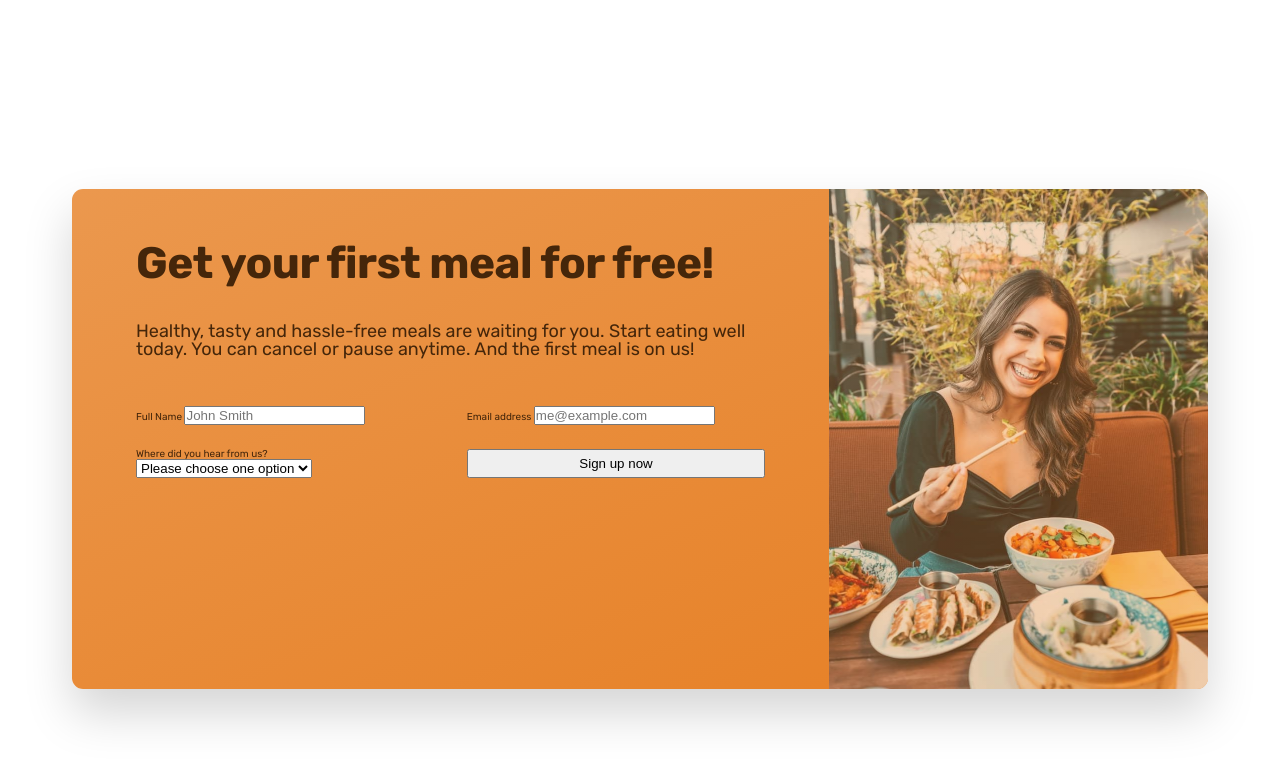
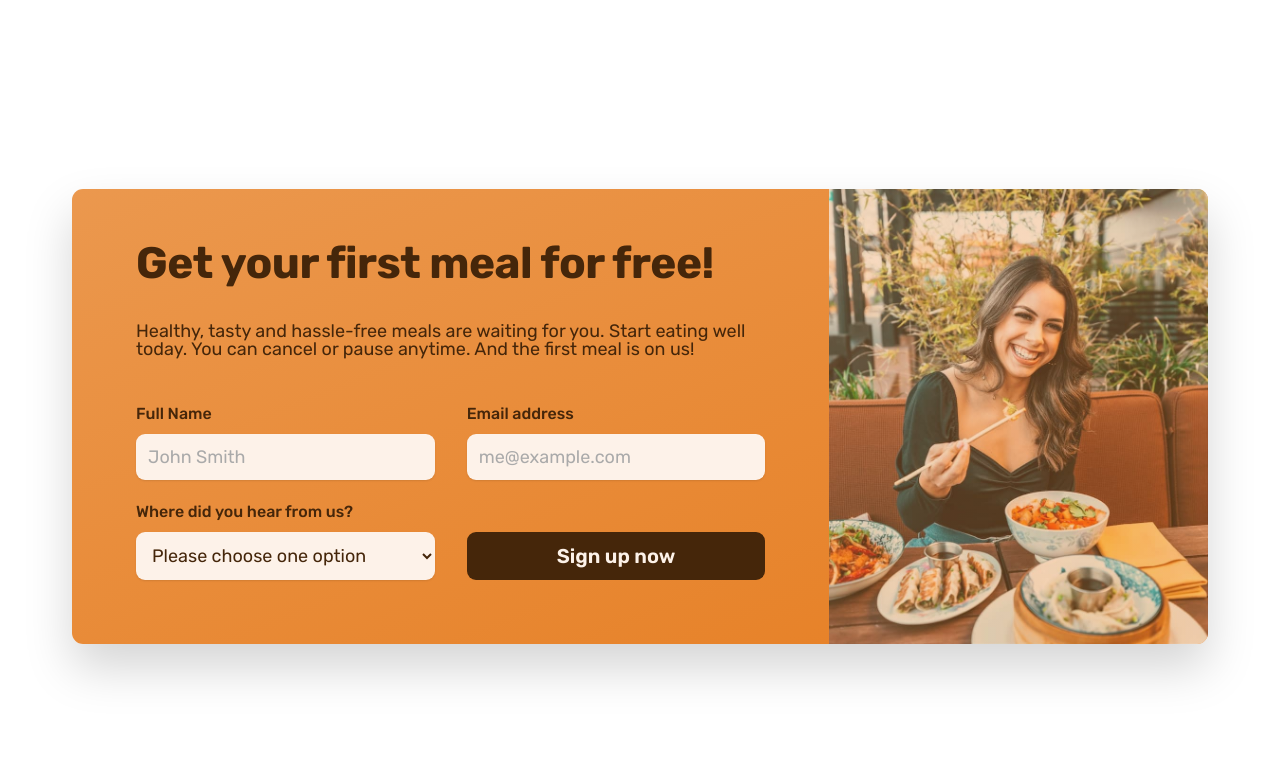
Before and after one commit to Mully7773/Omnifood, a plain HTML site: page index.html in a window 1280 px wide. Shown: the part 5869-6632 px from the top of the page. After the commit the page ends 6609 px from the top, so only its background shows below. Drawn offline with nearby package versions, Linux system fonts and the light colour scheme.

Commit message:
Finished styling the form in the call-to-action section and styled focus states on all interactive elements on the webpage

```diff
--- a/css/general.css
+++ b/css/general.css
@@ -23,7 +23,7 @@ Paragraph default 1.6
 
 - Primary: #e67e22
 - Tints: #fdf2e9, #fae5d3, #eb984e
-- Shades: #cf711f
+- Shades: #cf711f, #45260a
 - Accents:
 - Greys: #6f6f6f (lightest grey allowed on fdf2e9 , #555, #333
 
@@ -148,6 +148,7 @@ body {
   letter-spacing: 0.75px;
 }
 
+.btn,
 .btn:link,
 .btn:visited {
   display: inline-block;
@@ -156,6 +157,11 @@ body {
   padding: 1.6rem 3.2rem;
   border-radius: 9px;
   text-decoration: none;
+
+  /* Only necessary for button itself */
+  border: none;
+  cursor: pointer;
+  font-family: inherit;
 
   /* Put transition on original 'state' which properties we want to animate (use 'all' for background color and color - otherwise specify  - note third argument is the type of animation*/
   /* transition: background-color 0.3s; */
@@ -184,6 +190,19 @@ body {
 
   /* Trick to add border inside button to remove content pushing up */
   box-shadow: inset 0 0 0 3px #fff;
+}
+
+.btn--form {
+  background-color: #45260a;
+  color: #fdf2e9;
+  /* in order to make the button as high as the last element in the grid */
+  align-self: end;
+  padding: 1.2rem;
+}
+
+.btn--form:hover {
+  background-color: #fff;
+  color: #555;
 }
 
 .link:link,
@@ -224,6 +243,13 @@ body {
   color: #e67e22;
 }
 
+*:focus {
+  outline: none;
+  /* outline: 4px dotted #e67e22;
+  outline-offset: 8px; */
+  box-shadow: 0 0 0 0.8rem rgba(231, 126, 35, 0.5);
+}
+
 /* HELPER/SETTINGS CLASSES */
 
 .margin-right-sm {
--- a/css/style.css
+++ b/css/style.css
@@ -486,7 +486,6 @@
   /* background-color: #e67e22; */
   border-radius: 1.1rem;
   box-shadow: 0 2.4rem 4.8rem rgba(0, 0, 0, 0.17);
-  height: 50rem;
   background-image: linear-gradient(to right bottom, #eb984e, #e67e22);
   overflow: hidden;
 }
@@ -503,7 +502,8 @@
 }
 
 .cta .heading-secondary {
-  color: #45260a;
+  /* color: #45260a; */
+  color: inherit;
   margin-bottom: 3.2rem;
 }
 
@@ -525,3 +525,32 @@
   column-gap: 3.2rem;
   row-gap: 2.4rem;
 }
+
+.cta-form label {
+  display: block;
+  font-size: 1.6rem;
+  font-weight: 500;
+  margin-bottom: 1.2rem;
+}
+.cta-form input,
+.cta-form select {
+  width: 100%;
+  padding: 1.2rem;
+  font-size: 1.8rem;
+  /* forms don't inherit font family - so use this keyword to inherit the font family from the parent element*/
+  font-family: inherit;
+  border: none;
+  background-color: #fdf2e9;
+  border-radius: 9px;
+  box-shadow: 0 1px 2px rgba(0, 0, 0, 0.1);
+  color: inherit;
+}
+
+.cta-form input::placeholder {
+  color: #aaa;
+}
+
+.cta *:focus {
+  outline: none;
+  box-shadow: 0 0 0 0.8rem rgba(253, 242, 233, 0.5);
+}
--- a/index.html
+++ b/index.html
@@ -571,7 +571,9 @@
                   <label>Where did you hear from us?</label>
 
                   <select for="select-where" name="" id="select-where" required>
-                    <option value="empty">Please choose one option</option>
+                    <option disabled selected value="empty">
+                      Please choose one option
+                    </option>
                     <option value="friends">Friends and family</option>
                     <option value="youtube">YouTube video</option>
                     <option value="podcast">Podcast</option>
@@ -580,7 +582,7 @@
                   </select>
                 </div>
 
-                <button class="btn">Sign up now</button>
+                <button class="btn btn--form">Sign up now</button>
               </form>
             </div>
 
```
